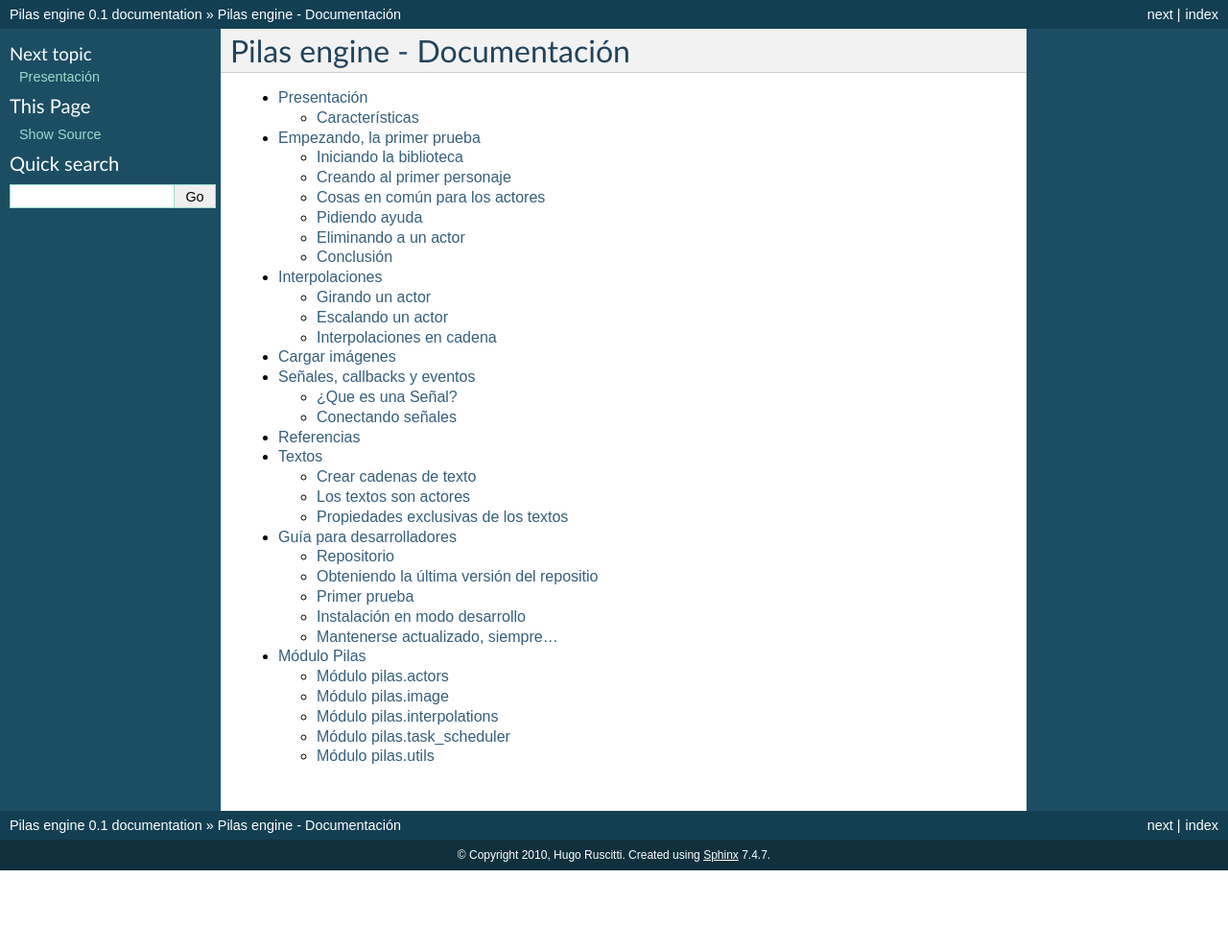
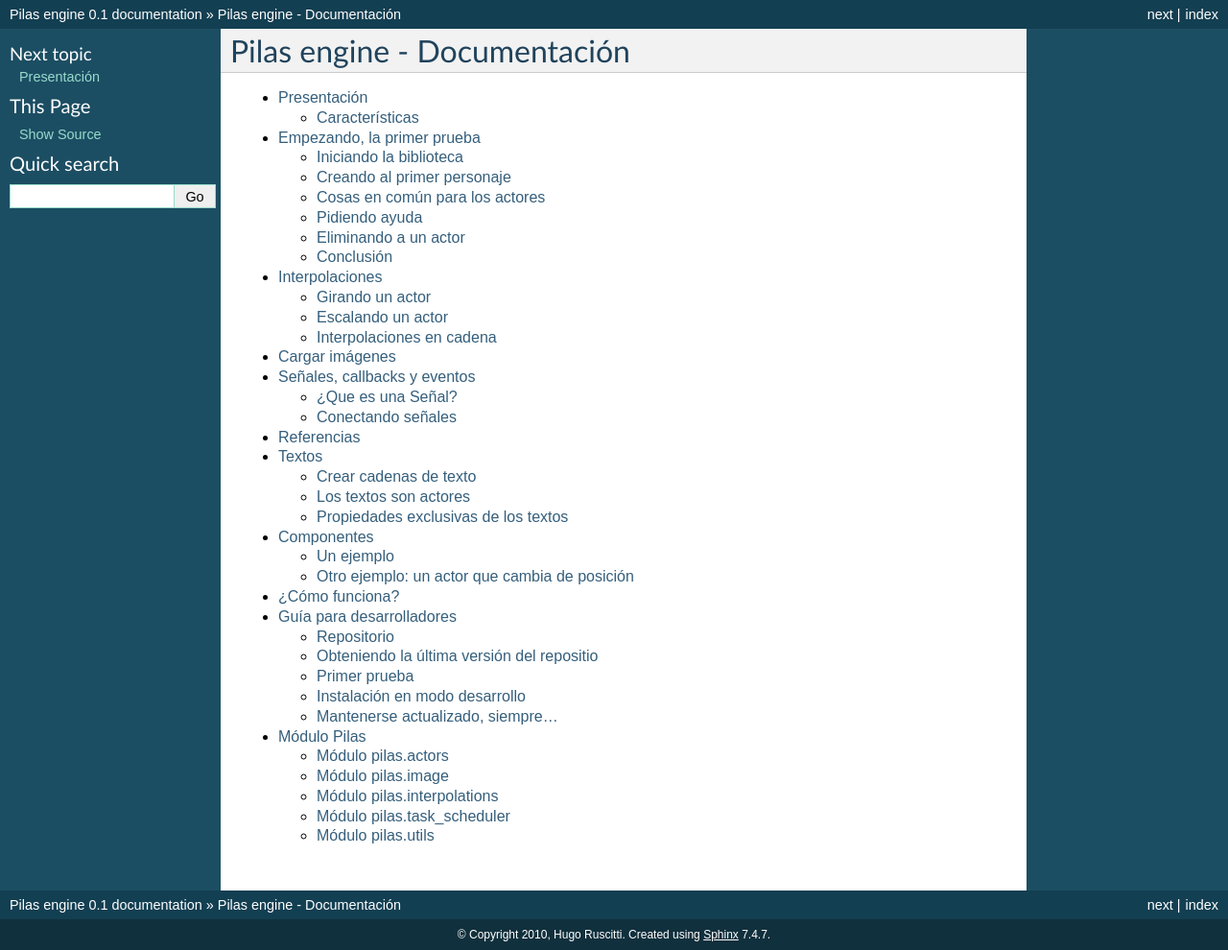
Before and after one commit to hugoruscitti/pilas-docs, a Sphinx documentation site: the page built from source/index.rst, in a window 1280 px wide. Shown: the whole page at 96% size. Built offline with Sphinx 7.4.7, drawn with Linux system fonts in a browser that asks for light colours; before the commit the page ends 907 px from its top, so only the background shows below that; some of the changed lines change nothing that is shown.

Commit message:
creando componentes y implementacion basica de mixmins

```diff
--- /dev/null
+++ b/source/components.rst
@@ -0,0 +1,74 @@
+Componentes
+===========
+
+Pilas te permite añadir funcionalidad a tus objetos
+de manera sencilla, dado que usamos el concepto
+de componentes y mixins.
+
+
+Un ejemplo
+----------
+
+Un componente es una funcionalidad que está implementada
+en alguna clase, y que si quieres la puedes vincular
+a un actor cualquiera.
+
+Veamos un ejemplo, imagina que tienes un actor en
+tu escena y quieres que la rueda del mouse te permita
+cambiarle el tamaño.
+
+Puedes usar el componente ``SizeByWheel`` y vincularlo
+al actor fácilmente.
+
+El siguiente código hace eso:
+
+.. code-block:: python
+
+    import pilas
+
+    mono = pilas.actors.Monkey()
+    mono.mixin(pilas.components.SizeByWheel)
+
+así, cuando uses la rueda del mouse el tamaño del personaje aumentará
+o disminuirá.
+
+
+Otro ejemplo: un actor que cambia de posición
+---------------------------------------------
+
+Veamos otro ejemplo sencillo, si queremos que un actor
+se coloque en la posición del mouse cada vez que hacemos
+click, podemos usar el componente: ``FollowMouseClicks``.
+
+.. code-block:: python
+
+    import pilas
+
+    mono = pilas.actors.Monkey()
+    mono.mixin(pilas.components.FollowMouseClicks)
+
+
+¿Cómo funciona?
+===============
+
+Los componentes son clases normales, solo que se han
+diseñadas para representar comportamiento en lugar de
+entidades.
+
+La vinculación con los actores se produce usando herencia
+múltiple, una de las virtudes de python.
+
+Así que internamente lo que sucede cuando ejecutas una
+sentencia como::
+
+    actor.mixin(pilas.components.Component)
+
+es que la instancia de la clase actor pasa a tener una
+superclase adicional, llamada ``Component``.
+
+A diferencia de la programación orientada a objetos
+clásica, en ``pilas`` los objetos no guardan una
+estrecha relación con una jerarquía de clases. Por el
+contrario, los objetos se combinan a conveniencia, y
+cada clase intenta tener solamente la mínima
+funcionalidad que se necesita.
--- a/source/index.rst
+++ b/source/index.rst
@@ -11,6 +11,7 @@
 
     signals.rst
     text.rst
+    components.rst
 
     install.rst
     developers.rst
```
